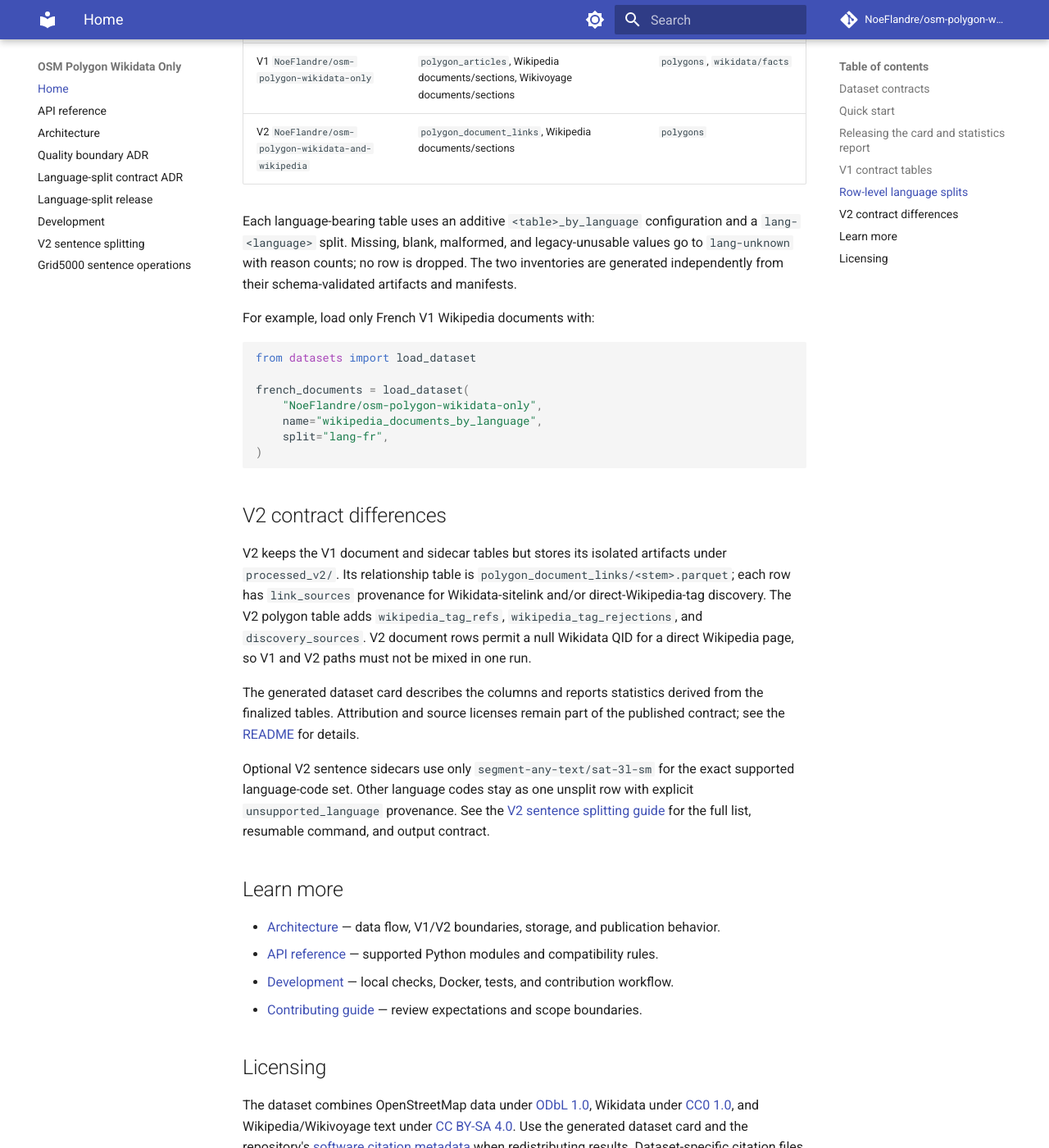
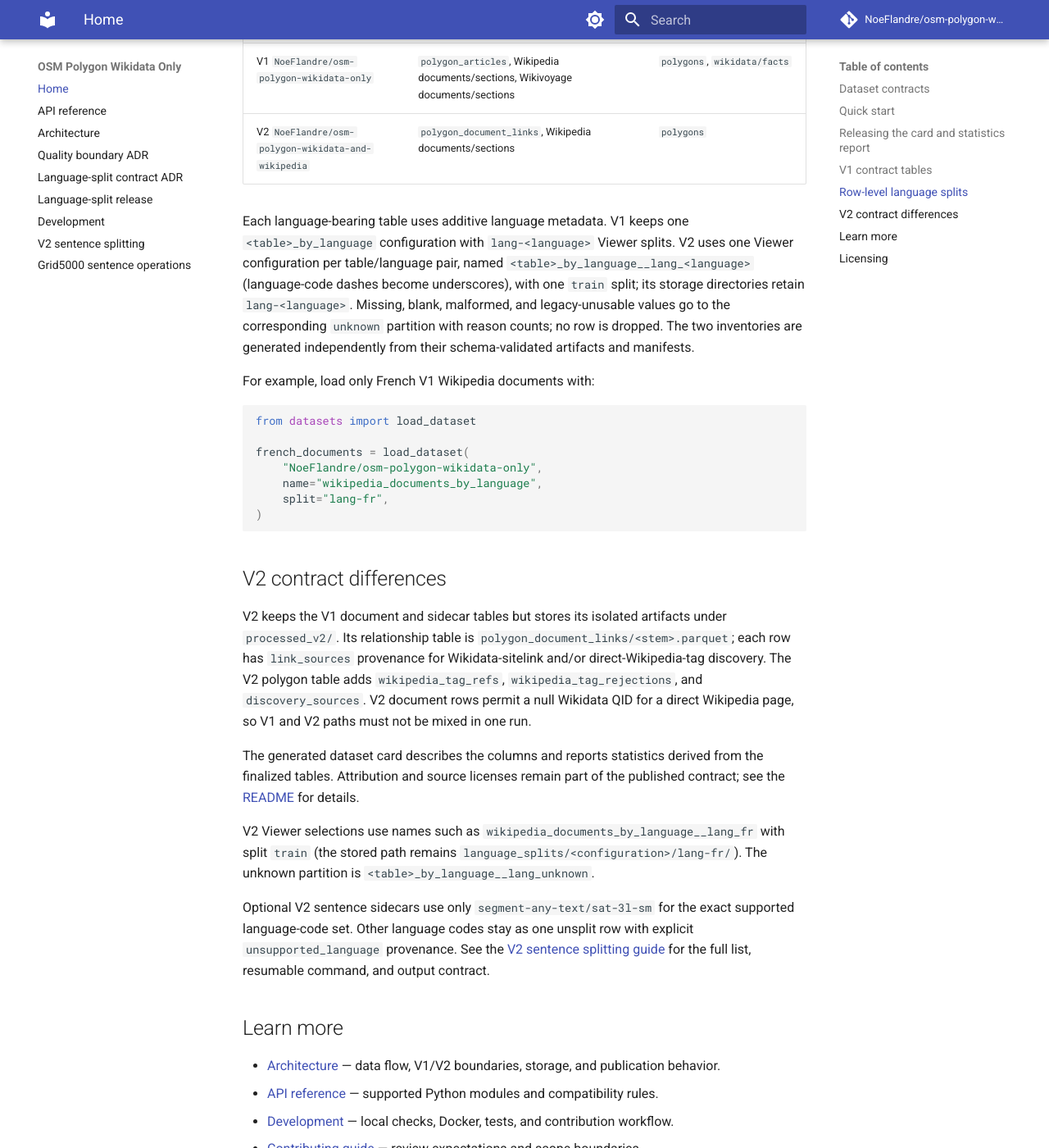
Before and after one commit to NoeFlandre/osm-polygon-wikidata-only, an MkDocs documentation site: the page built from docs/index.md, in a window 1280 px wide and 1400 px high, scrolled down 2702 px. Shown: the whole window at 82% size. Built offline with MkDocs 1.6.1 and Material for MkDocs 9.7.7, drawn with Linux system fonts in a browser that asks for light colours; comment, search, counter and statistics services are not loaded.

Commit message:
fix(hf): sanitize V2 language viewer splits (#46)
* fix(hf): sanitize V2 language viewer splits

* test(hf): cover V2 publication idempotence

* fix(hf): model V2 languages as viewer configs

```diff
--- a/docs/index.md
+++ b/docs/index.md
@@ -113,11 +113,15 @@
 | V1 `NoeFlandre/osm-polygon-wikidata-only` | `polygon_articles`, Wikipedia documents/sections, Wikivoyage documents/sections | `polygons`, `wikidata/facts` |
 | V2 `NoeFlandre/osm-polygon-wikidata-and-wikipedia` | `polygon_document_links`, Wikipedia documents/sections | `polygons` |
 
-Each language-bearing table uses an additive `<table>_by_language`
-configuration and a `lang-<language>` split. Missing, blank, malformed, and
-legacy-unusable values go to `lang-unknown` with reason counts; no row is
-dropped. The two inventories are generated independently from their
-schema-validated artifacts and manifests.
+Each language-bearing table uses additive language metadata. V1 keeps one
+`<table>_by_language` configuration with `lang-<language>` Viewer splits. V2
+uses one Viewer configuration per table/language pair, named
+`<table>_by_language__lang_<language>` (language-code dashes become
+underscores), with one `train` split; its storage directories retain
+`lang-<language>`. Missing, blank, malformed, and legacy-unusable values go to
+the corresponding `unknown` partition with reason counts; no row is dropped.
+The two inventories are generated independently from their schema-validated
+artifacts and manifests.
 
 For example, load only French V1 Wikipedia documents with:
 
@@ -146,6 +150,11 @@
 published contract; see the [README](https://github.com/NoeFlandre/osm-polygon-wikidata-only#licensing-and-attribution)
 for details.
 
+V2 Viewer selections use names such as
+`wikipedia_documents_by_language__lang_fr` with split `train` (the stored path
+remains `language_splits/<configuration>/lang-fr/`). The unknown partition is
+`<table>_by_language__lang_unknown`.
+
 Optional V2 sentence sidecars use only `segment-any-text/sat-3l-sm` for the
 exact supported language-code set. Other language codes stay as one unsplit
 row with explicit `unsupported_language` provenance. See the [V2 sentence
```
Also changed, not shown: docs/adr/0002-language-split-contract.md (+11 -5 lines), docs/language-splits.md (+9 -3 lines), docs/superpowers/plans/2026-09-18-v2-language-shard-aggregation.md (+4 -4 lines), docs/superpowers/specs/2026-09-18-v2-language-shard-aggregation-design.md (+11 -7 lines), 2 other files.
